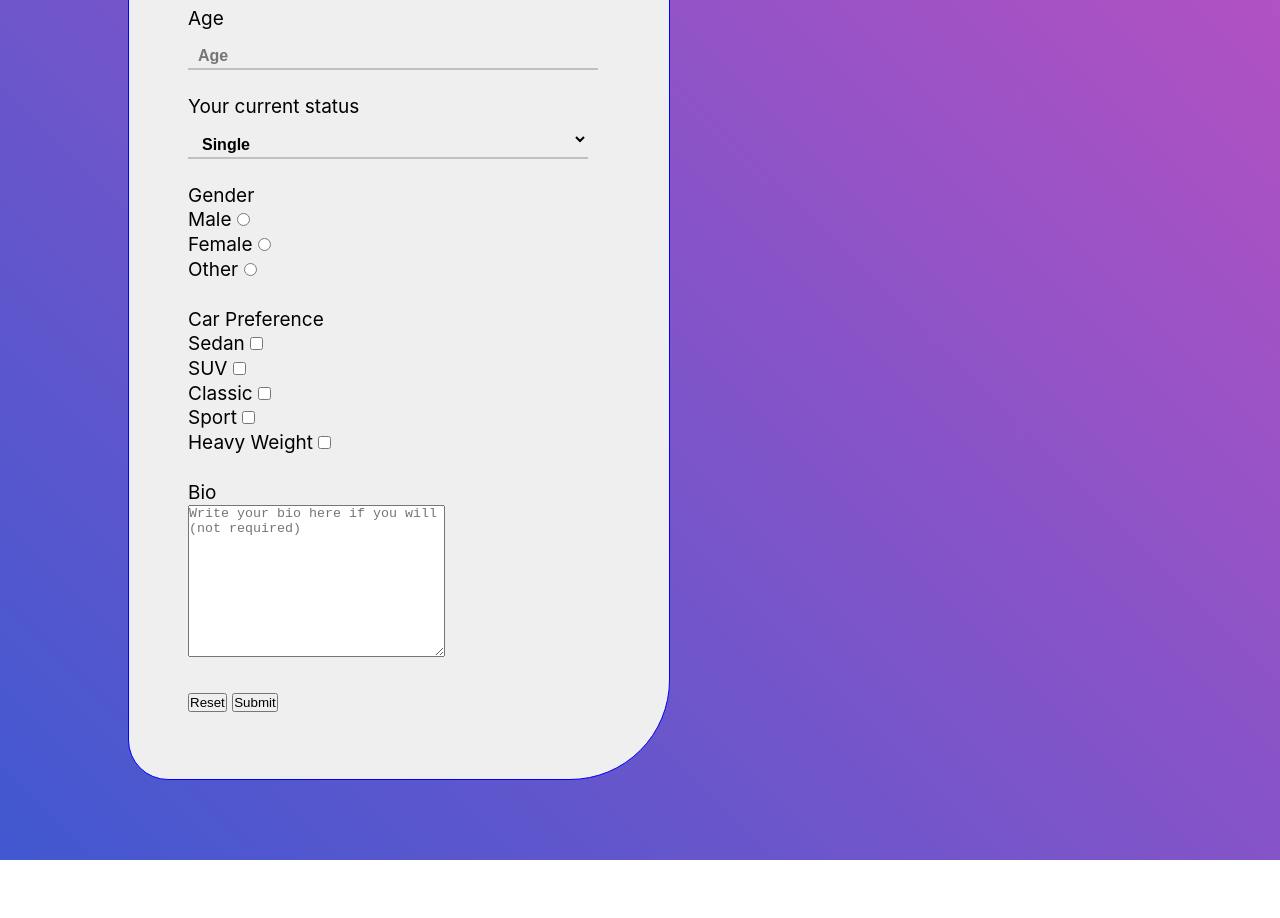
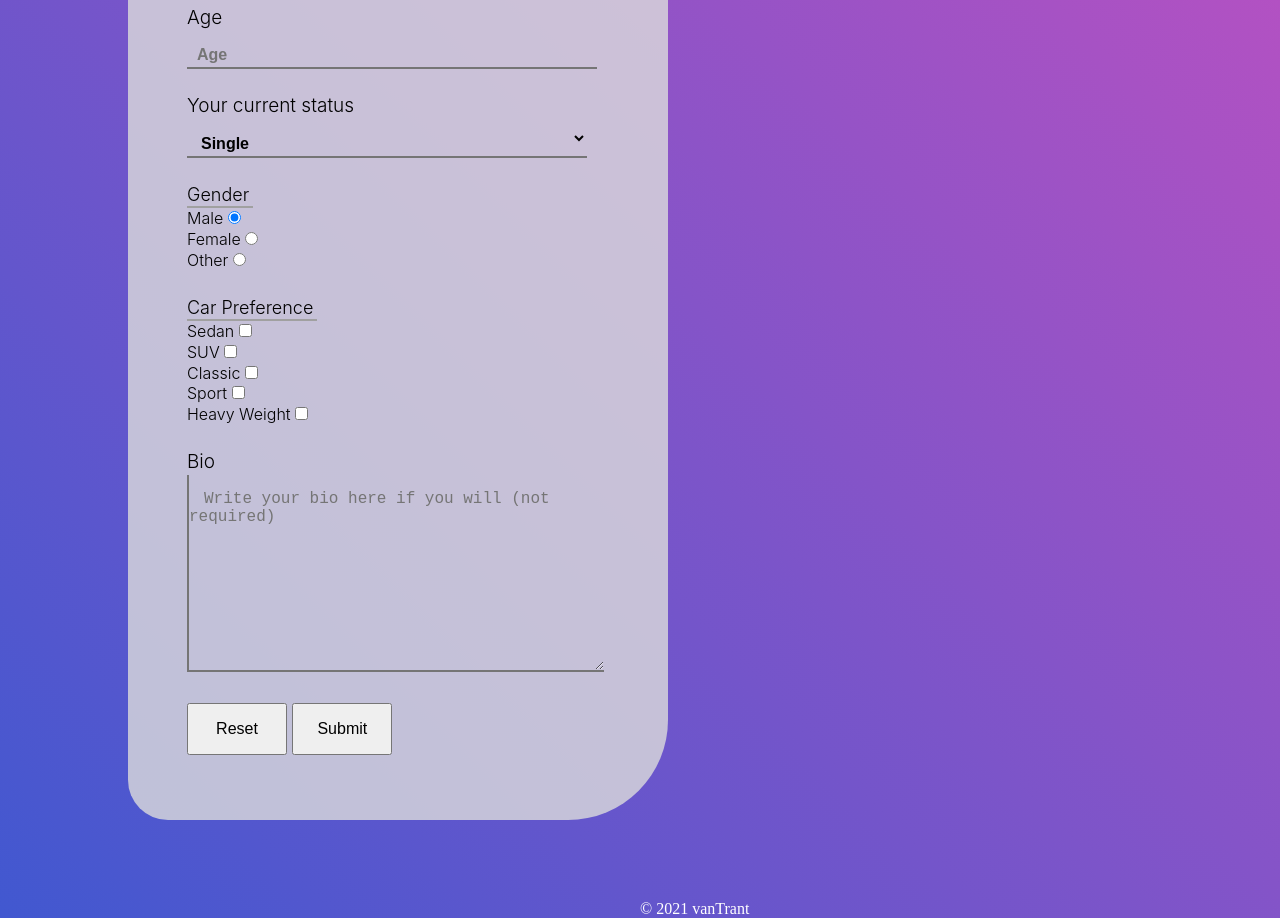
Before and after one commit to vanTrant/survey-form, a plain HTML site: page index.html in a window 1280 px wide. Shown: the part 421-1339 px from the top of the page. Before the commit the page ends 1281 px from the top, so only its background shows below. Drawn offline with Linux system fonts and the light colour scheme.

Commit message:
Add more style

```diff
--- a/index.html
+++ b/index.html
@@ -46,10 +46,11 @@
                     </div>
                 </div>
                 <div class="gender-div">
-                    Gender
+                    <label style="font-size: 18px;">Gender</label>
+                    <hr style="max-width: 4em;">
                     <div>
                         <label for="male">Male</label>
-                        <input type="radio" name="gender" id="male" value="Male">
+                        <input type="radio" name="gender" id="male" value="Male" checked>
                     </div>
                     <div>
                         <label for="female">Female</label>
@@ -61,7 +62,8 @@
                     </div>
                 </div>
                 <div class="car-div">
-                    Car Preference
+                    <label style="font-size: 18px;">Car Preference</label>
+                    <hr style="max-width: 8em;">
                     <div>
                         <label for="sedan">Sedan</label>
                         <input type="checkbox" name="car" id="sedan" value="Sedan">
@@ -86,7 +88,7 @@
                 <div class="text-div">
                     <label for="bio">Bio</label>
                     <div>
-                        <textarea name="bio" id="bio" cols="30" rows="10" placeholder="Write your bio here if you will (not required)"></textarea>
+                        <textarea name="bio" id="bio" cols="40" rows="10" placeholder="Write your bio here if you will (not required)"></textarea>
                     </div>
                 </div>
                 <div class="button-div">
@@ -97,11 +99,9 @@
         </div>
     </div>
 </body>
-<!--
 <footer>
     <div class="copyright-div">
         <p>&copy 2021 vanTrant</p>
     </div>
 </footer>
--->
 </html>
--- a/styles.css
+++ b/styles.css
@@ -12,8 +12,7 @@ body {
 
 .container {
     display: flex;
-    flex-direction: column;
-    border: 1px solid blue;
+    flex-direction: column;;
     font-family: -apple-system, BlinkMacSystemFont, 'Segoe UI', Roboto, Oxygen, Ubuntu, Cantarell, 'Open Sans', 'Helvetica Neue', sans-serif;
     width: 500px;
     position: relative;
@@ -25,13 +24,14 @@ body {
     padding-bottom: 50px;
     border-radius: 100px 40px;
     font-size: 20px;
-    background: #efefef;
+    background-color: rgba(220, 220, 220, 0.8);
 }
 
 footer {
     position: relative;
     margin-left: 50%;
     bottom: 0;
+    color: white;
 }
 
 .header {
@@ -48,6 +48,7 @@ footer {
     padding-left: 1em;
     font-size: 19px;
     line-height: 1.3;
+    font-weight: 350;
 }
 
 .name-div {
@@ -99,10 +100,11 @@ footer {
     padding-bottom: 3px;
     outline: none;
     border: none;
-    border-bottom: 2px solid silver;
+    border-bottom: 2px solid #757575;
     background: transparent;
     font-size: 16px;
     font-weight: bold;
+    background-color: transparent;
 }
 
 #email {
@@ -112,10 +114,11 @@ footer {
     padding-bottom: 3px;
     outline: none;
     border: none;
-    border-bottom: 2px solid silver;
+    border-bottom: 2px solid #757575;
     background: transparent;
     font-size: 16px;
     font-weight: bold;
+    background-color: transparent;
 }
 
 #number {
@@ -125,10 +128,11 @@ footer {
     padding-bottom: 3px;
     outline: none;
     border: none;
-    border-bottom: 2px solid silver;
+    border-bottom: 2px solid #757575;
     background: transparent;
     font-size: 16px;
     font-weight: bold;
+    background-color: transparent;
 }
 
 #dropdown {
@@ -138,8 +142,54 @@ footer {
     padding-bottom: 3px;
     outline: none;
     border: none;
-    border-bottom: 2px solid silver;
+    border-bottom: 2px solid #757575;
     background: transparent;
     font-size: 16px;
     font-weight: bold;
 }
+
+.gender-div {
+    font-size: 16px;
+}
+
+.car-div {
+    font-size: 16px;
+}
+
+#bio {
+    border: none;
+    outline: none;
+    border-bottom: 2px solid #757575;
+    border-left: 2px solid #757575;
+    text-indent: 15px;
+    background: transparent;
+    padding-top: 15px;
+    font-size: 16px;
+}
+
+hr {
+    border: 1px solid #a0a0a0;
+}
+
+/*---------input elements above---------*/
+
+#reset, #submit {
+    padding: 15px;
+    width: 100px;
+    font-size: 16px;
+    transition: 0.5s ease-in-out;
+}
+
+#reset:hover {
+    background-color: #c4401f;
+    color: white;
+    border-radius: 40px;
+    border: 1px solid silver;
+}
+
+#submit:hover {
+    background-color: #0ba766;
+    color: white;
+    border-radius: 40px;
+    border: 1px solid silver;
+}
```
